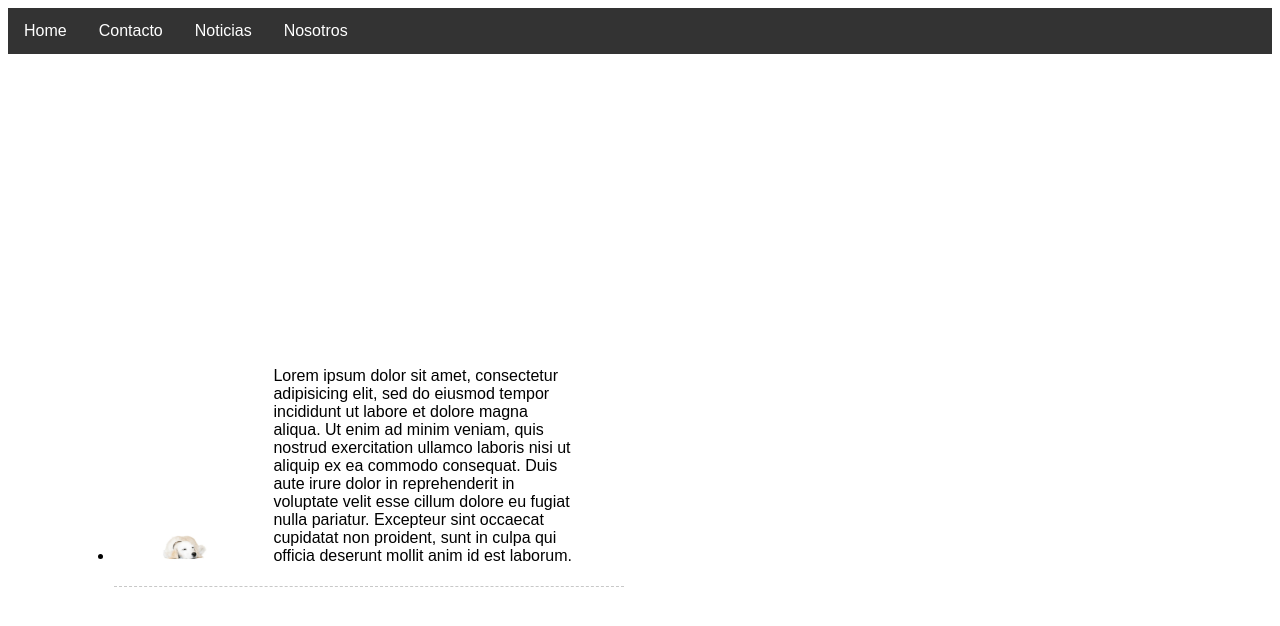
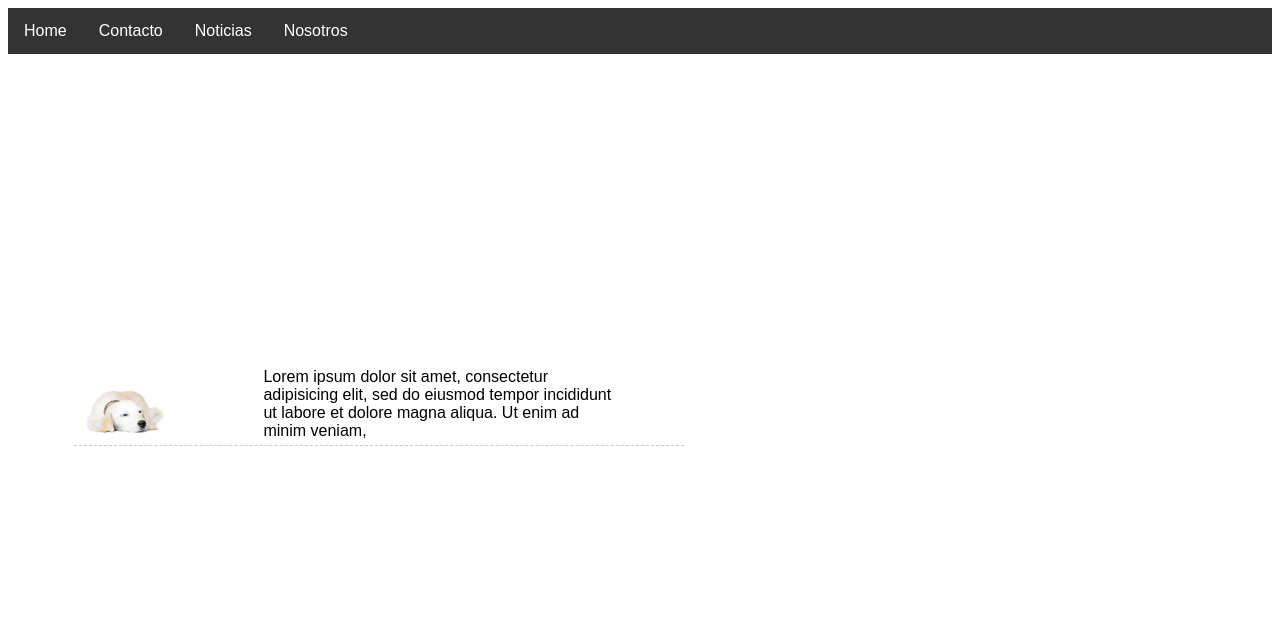
Before and after one commit to rgalazb/prueba-01-web, a plain HTML site: page paginas/noticias.html in a window 1280 px wide. Drawn offline with Linux system fonts and the light colour scheme.

Commit message:
news 2.0
news 2.0 Broken windows inside mi door

```diff
--- a/paginas/noticias.html
+++ b/paginas/noticias.html
@@ -19,21 +19,18 @@
       </div>
 
       <div class="item2 side">
-        <ul>
+        <ul class="l-style-none p-0 m-0">
           <li class="news-box">
               <div class="news-img d-inline-block">
-                <figure>
+                <figure class="m-0">
                   <img src="../img/bkg-web.png">
                 </figure>
               </div>
 
               <div class="info-news d-inline-block">
-                <p>Lorem ipsum dolor sit amet, consectetur adipisicing elit, sed do eiusmod
+                <p class="m-0">Lorem ipsum dolor sit amet, consectetur adipisicing elit, sed do eiusmod
                 tempor incididunt ut labore et dolore magna aliqua. Ut enim ad minim veniam,
-                quis nostrud exercitation ullamco laboris nisi ut aliquip ex ea commodo
-                consequat. Duis aute irure dolor in reprehenderit in voluptate velit esse
-                cillum dolore eu fugiat nulla pariatur. Excepteur sint occaecat cupidatat non
-                proident, sunt in culpa qui officia deserunt mollit anim id est laborum.</p>
+                </p>
               </div>
           </li>
         </ul>
--- a/styles/main.css
+++ b/styles/main.css
@@ -12,8 +12,20 @@ body {
   border-radius: 5px;
 }
 
+.m-0{
+  margin: 0px !important;
+}
+
+.p-0{
+  padding: 0 !important;
+}
+
+.l-style-none{
+  list-style: none !important;
+}
+
 .d-inline-block{
-  display: inline-block;
+  display: inline-block !important;
 }
 /* css gilla */
 
@@ -156,7 +168,7 @@ li a:hover {
 /*news grid */
 
 .news-box{
-  width: 500px;
+  width: 600px;
   border-bottom: 1px dashed #c8c8c8;
   padding: 5px;
 }
@@ -164,7 +176,7 @@ li a:hover {
   width: 30% !important;
 }
 .news-img > figure > img{
-  width: 100px !important;
+  width: 100% !important;
 }
 .info-news{
   width: 60% !important;
```
